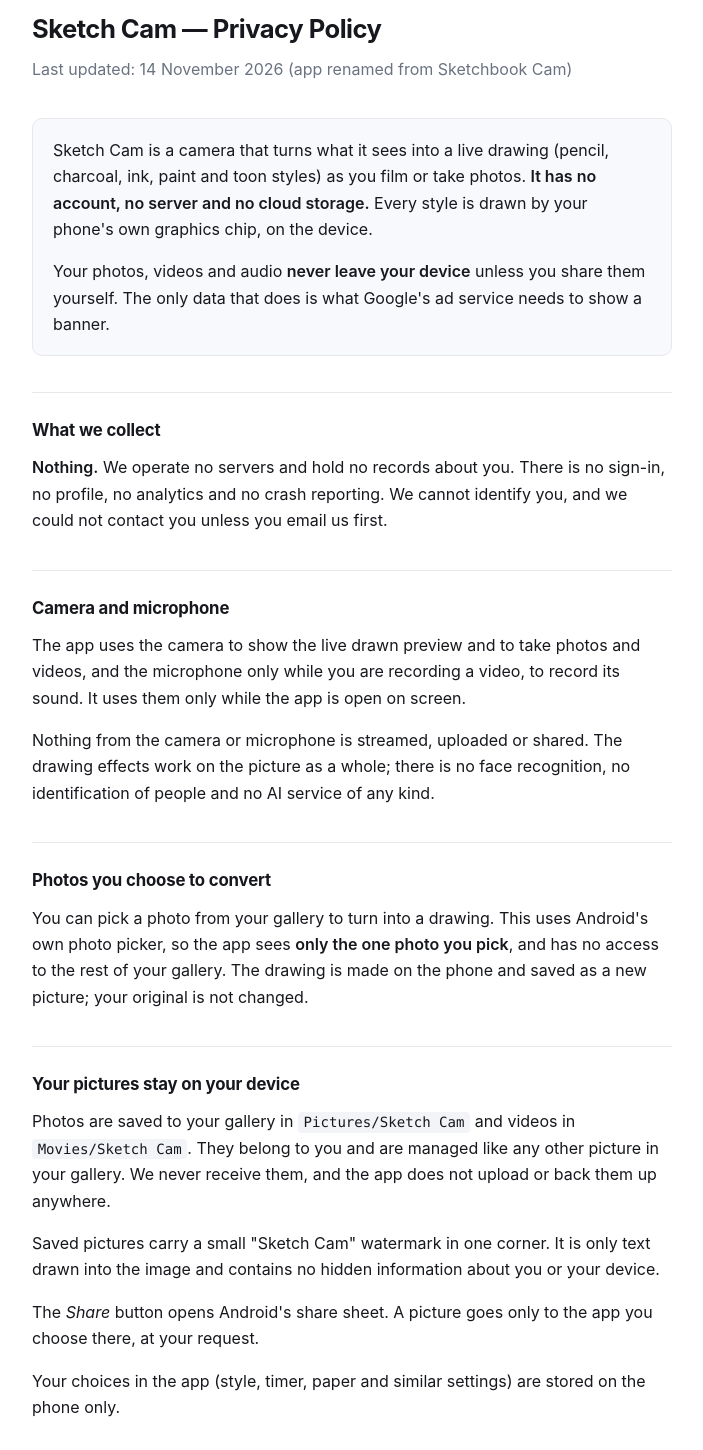
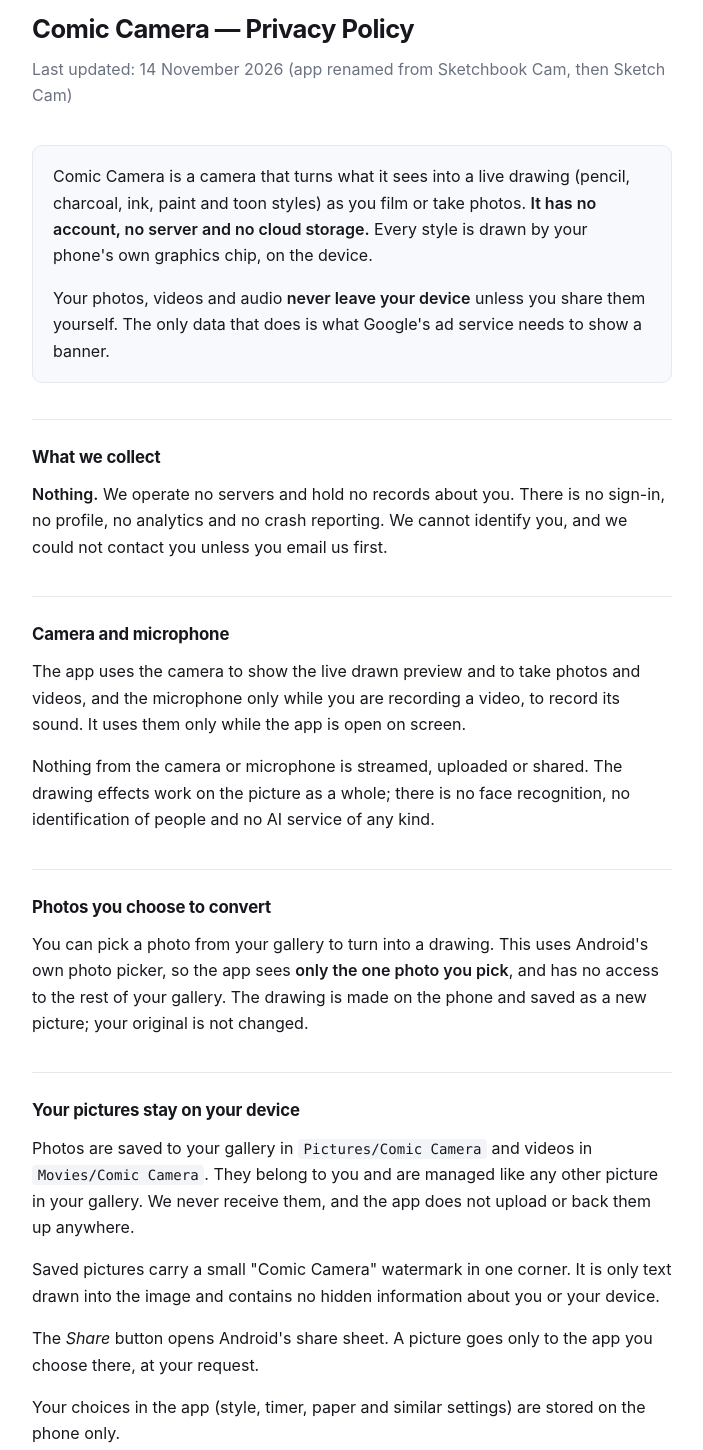
Before and after one commit to dhanud72/dhanud72.github.io, a plain HTML site: page sketchbook-cam-privacy/index.html in a window 1280 px wide. Shown: the part 40-1490 px from the top of the page, without its empty margins (288-991 px from the left). Drawn offline with Linux system fonts and the light colour scheme.

Commit message:
Privacy policy: app renamed to Comic Camera
Co-Authored-By: Claude Opus 5.5 <noreply@anthropic.com>
Claude-Session: https://claude.ai/code/session_01XkabTGRBuLGPUTT1mHqmRT

```diff
--- a/sketchbook-cam-privacy/index.html
+++ b/sketchbook-cam-privacy/index.html
@@ -3,7 +3,7 @@
 <head>
 <meta charset="utf-8">
 <meta name="viewport" content="width=device-width, initial-scale=1">
-<title>Sketch Cam — Privacy Policy</title>
+<title>Comic Camera — Privacy Policy</title>
 <style>
   :root { color-scheme: light dark; }
   body {
@@ -52,11 +52,11 @@
 </head>
 <body>
 <main>
-  <h1>Sketch Cam — Privacy Policy</h1>
-  <p class="sub">Last updated: 14 November 2026 (app renamed from Sketchbook Cam)</p>
+  <h1>Comic Camera — Privacy Policy</h1>
+  <p class="sub">Last updated: 14 November 2026 (app renamed from Sketchbook Cam, then Sketch Cam)</p>
 
   <div class="lede">
-    <p>Sketch Cam is a camera that turns what it sees into a live drawing
+    <p>Comic Camera is a camera that turns what it sees into a live drawing
     (pencil, charcoal, ink, paint and toon styles) as you film or take photos.
     <strong>It has no account, no server and no cloud storage.</strong> Every
     style is drawn by your phone's own graphics chip, on the device.</p>
@@ -85,11 +85,11 @@
   made on the phone and saved as a new picture; your original is not changed.</p>
 
   <h2>Your pictures stay on your device</h2>
-  <p>Photos are saved to your gallery in <code>Pictures/Sketch Cam</code>
-  and videos in <code>Movies/Sketch Cam</code>. They belong to you and are
+  <p>Photos are saved to your gallery in <code>Pictures/Comic Camera</code>
+  and videos in <code>Movies/Comic Camera</code>. They belong to you and are
   managed like any other picture in your gallery. We never receive them, and
   the app does not upload or back them up anywhere.</p>
-  <p>Saved pictures carry a small "Sketch Cam" watermark in one corner. It
+  <p>Saved pictures carry a small "Comic Camera" watermark in one corner. It
   is only text drawn into the image and contains no hidden information about
   you or your device.</p>
   <p>The <em>Share</em> button opens Android's share sheet. A picture goes only
@@ -144,7 +144,7 @@
   else for us to delete.</p>
 
   <h2>Children</h2>
-  <p>Sketch Cam is not directed at children and is not intended for use by
+  <p>Comic Camera is not directed at children and is not intended for use by
   anyone under 13.</p>
 
   <h2>Changes</h2>
@@ -156,7 +156,7 @@
   <a href="mailto:dhanud72@gmail.com">dhanud72@gmail.com</a>.</p>
 
   <footer>
-    Sketch Cam is published by Sangeetha V.
+    Comic Camera is published by Sangeetha V.
     <a href="https://dhanud72.github.io/">dhanud72.github.io</a>
   </footer>
 </main>
```
Also changed, not shown: index.html (+1 -1 lines).
